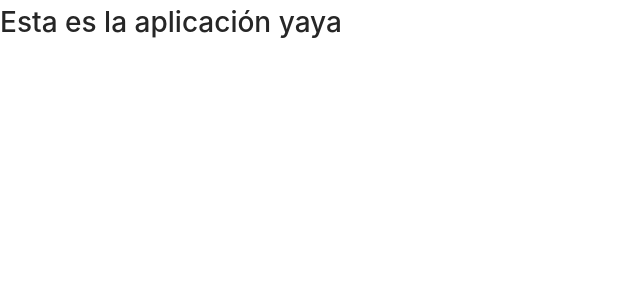
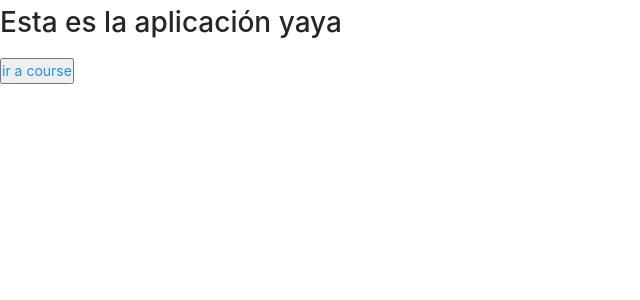
Before and after one commit to RogeCS/math-course-games, a React app: page / in a window 1280 px wide. Shown: the top 300 px of the page, without its empty margins (0-640 px from the left). Built offline with nearby package versions, Linux system fonts and the light colour scheme.

Commit message:
initial commit

```diff
--- /dev/null
+++ b/src/containers/Course.jsx
@@ -0,0 +1,6 @@
+import React from "react";
+const Course = () => {
+  return <h1>Este es el course page</h1>;
+};
+
+export default Course;
--- a/src/containers/Home.jsx
+++ b/src/containers/Home.jsx
@@ -1,6 +1,14 @@
 import React from "react";
+import { Link } from "react-router-dom";
 const Home = () => {
-  return <h1>Esta es la aplicación yaya</h1>;
+  return (
+    <div className="home">
+      <h1>Esta es la aplicación yaya</h1>
+      <Link to="/course">
+        <button>ir a course</button>
+      </Link>
+    </div>
+  );
 };
 
 export default Home;
--- a/src/routes/App.js
+++ b/src/routes/App.js
@@ -1,10 +1,12 @@
 import React from "react";
 import { BrowserRouter, Route, Switch } from "react-router-dom";
 import Home from "../containers/Home.jsx";
+import Course from "../containers/Course.jsx";
 
 const App = () => (
   <BrowserRouter>
     <Switch>
+      <Route path="/course" component={Course} />
       <Route component={Home} />
     </Switch>
   </BrowserRouter>
```
